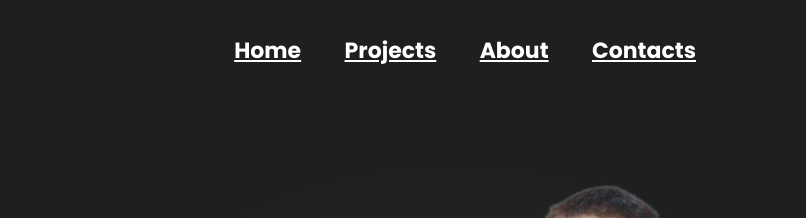
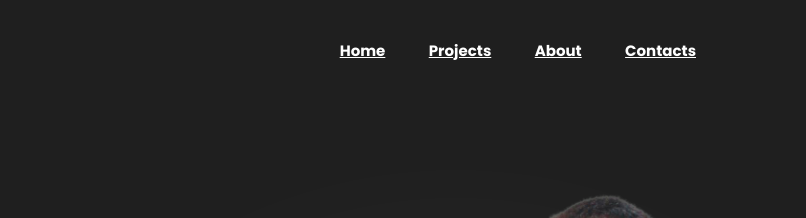
Before and after one commit to bookie47/MY-PROFILE, a plain HTML site: page index 1.html in a window 1280 px wide. Shown: the top 218 px of the page, 474-1280 px from the left. Drawn offline with Linux system fonts and the light colour scheme.

Commit message:
Position Picture

```diff
--- a/style.css
+++ b/style.css
@@ -54,7 +54,7 @@ nav{
 
 .links a, .links button{
     color: #ffffff;
-    font-size: 22px;
+    font-size: 15px;
     font-weight: 400;
     transition: var(--transition);
 }
@@ -123,7 +123,7 @@ button{
 
 .img_me1{
     position: relative;
-    margin-top: -120px;
+    margin-top: -100px;
 }
 
 .img_me2{
```
